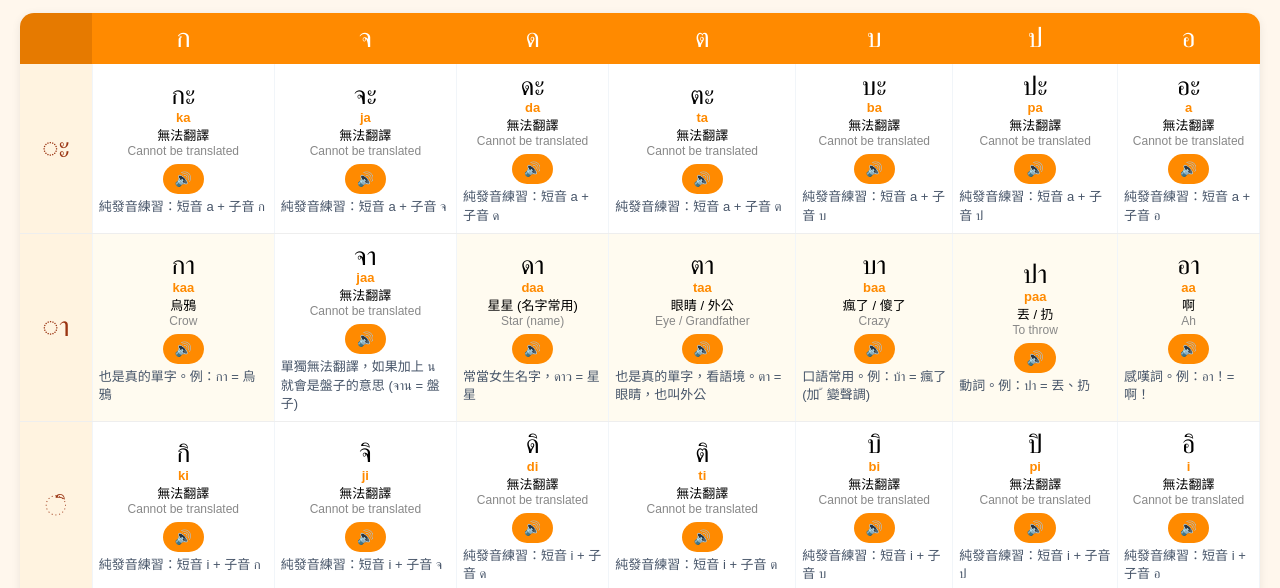
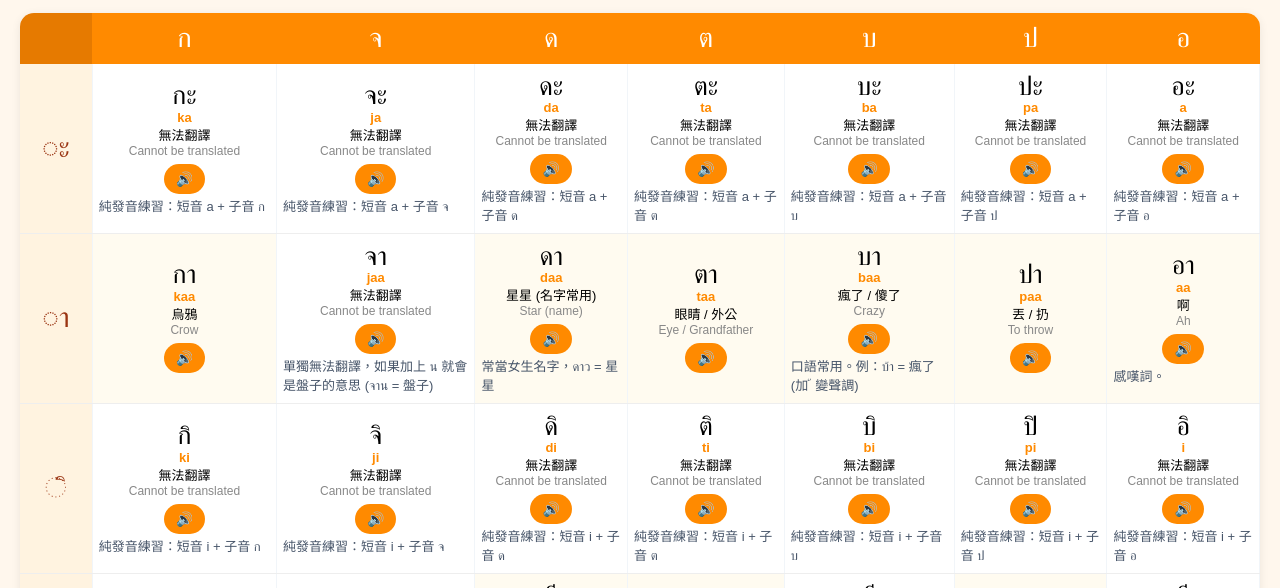
Before and after one commit to Mirien-style/thai-pronunciation, a plain HTML site: page index.html in a window 1280 px wide. Shown: the part 153-741 px from the top of the page. Drawn offline with Linux system fonts and the light colour scheme.

Commit message:
Update index.html

```diff
--- a/index.html
+++ b/index.html
@@ -83,32 +83,31 @@ var vowels = [
   { name: "เ◌า", make: function(c){ return "เ" + c + "า"; }, sound: "ao", descZh: "ao 音", descEn: "AO" }
 ];
 var meaningful = {
-  "กา": { zh: "烏鴉", en: "Crow", remark: "也是真的單字。例：กา = 烏鴉" },
-  "ตา": { zh: "眼睛 / 外公", en: "Eye / Grandfather", remark: "也是真的單字，看語境。ตา = 眼睛，也叫外公" },
+  "กา": { zh: "烏鴉", en: "Crow", remark: "" },
+  "ตา": { zh: "眼睛 / 外公", en: "Eye / Grandfather", remark: "" },
   "จา": { zh: "無法翻譯", en: "Cannot be translated", remark: "單獨無法翻譯，如果加上 น 就會是盤子的意思 (จาน = 盤子)" },
-  "จาน": { zh: "盤子", en: "Plate", remark: "由 จา + น 組成，จาน = 盤子" },
-  "อา": { zh: "啊", en: "Ah", remark: "感嘆詞。例：อา！= 啊！" },
+  "อา": { zh: "啊", en: "Ah", remark: "感嘆詞。" },
   "บา": { zh: "瘋了 / 傻了", en: "Crazy", remark: "口語常用。例：บ้า = 瘋了 (加 ้ 變聲調)" },
-  "ปา": { zh: "丟 / 扔", en: "To throw", remark: "動詞。例：ปา = 丟、扔" },
+  "ปา": { zh: "丟 / 扔", en: "To throw", remark: "" },
   "ดา": { zh: "星星 (名字常用)", en: "Star (name)", remark: "常當女生名字，ดาว = 星星" },
-  "ดี": { zh: "好", en: "Good", remark: "超常用！ดี = 好。例：ดีมาก = 很好" },
-  "ตี": { zh: "打", en: "To hit", remark: "動詞。例：ตี = 打" },
+  "ดี": { zh: "好", en: "Good", remark: "超常用！例：ดีมาก = 很好" },
+  "ตี": { zh: "打", en: "To hit", remark: "" },
   "ปี": { zh: "年", en: "Year", remark: "常用。例：ปีใหม่ = 新年" },
-  "มี": { zh: "有", en: "To have", remark: "超常用！มี = 有" },
+  "มี": { zh: "有", en: "To have", remark: "" },
   "กู": { zh: "我 (粗俗)", en: "I (rude)", remark: "注意：กู 是很粗俗的「我」，不要對長輩用" },
   "จู": { zh: "無法翻譯", en: "Cannot be translated", remark: "單獨較少用，常出現在名字裡" },
-  "ดู": { zh: "看", en: "To look / Watch", remark: "超常用！ดู = 看。例：ดูหนัง = 看電影" },
+  "ดู": { zh: "看", en: "To look / Watch", remark: "超常用！例：ดูหนัง = 看電影" },
   "ตู": { zh: "櫃子 / 你 (粗俗)", en: "Cabinet / You (rude)", remark: "ตู้ = 櫃子，ตู 是粗俗的「你」" },
   "บู": { zh: "無法翻譯", en: "Cannot be translated", remark: "單獨較少用，常見於外來語" },
-  "ปู": { zh: "螃蟹 / 鋪", en: "Crab / To lay", remark: "也是真的單字。ปู = 螃蟹，也指鋪 (鋪床)" },
+  "ปู": { zh: "螃蟹 / 鋪", en: "Crab / To lay", remark: "" },
   "อู": { zh: "無法翻譯", en: "Cannot be translated", remark: "單獨較少用，常出現在 อู่ = 車庫" },
   "เกะ": { zh: "無法翻譯", en: "Cannot be translated", remark: "純發音練習。注意跟 แกะ (羊) 不同" },
   "เก": { zh: "無法翻譯", en: "Cannot be translated", remark: "純發音練習。常出現在 เก๋ = 酷" },
-  "แกะ": { zh: "羊 / 拆開", en: "Sheep / To unwrap", remark: "也是真的單字。แกะ = 羊，也指拆開" },
-  "แก่": { zh: "老", en: "Old", remark: "常用。แก่ = 老。例：แก่แล้ว = 老了" },
+  "แกะ": { zh: "羊 / 拆開", en: "Sheep / To unwrap", remark: "" },
+  "แก่": { zh: "老", en: "Old", remark: "常用。例：แก่แล้ว = 老了" },
   "โกะ": { zh: "無法翻譯", en: "Cannot be translated", remark: "純發音練習" },
   "โก": { zh: "無法翻譯", en: "Cannot be translated", remark: "純發音練習。常出現在 โกหก = 說謊" },
-  "เกาะ": { zh: "島", en: "Island", remark: "也是真的單字。เกาะ = 島。例：เกาะสมุย = 蘇梅島" },
+  "เกาะ": { zh: "島", en: "Island", remark: "เกาะสมุย = 蘇梅島" },
   "กอ": { zh: "叢 / 群", en: "Clump / Group", remark: "例：กอไผ่ = 竹叢" },
   "เกอะ": { zh: "無法翻譯", en: "Cannot be translated", remark: "純發音練習" },
   "เกอ": { zh: "無法翻譯", en: "Cannot be translated", remark: "純發音練習" },
@@ -119,15 +118,15 @@ var meaningful = {
   "กัวะ": { zh: "無法翻譯", en: "Cannot be translated", remark: "純發音練習" },
   "กัว": { zh: "無法翻譯", en: "Cannot be translated", remark: "純發音練習。常出現在 กลัว = 害怕" },
   "ไก": { zh: "無法翻譯", en: "Cannot be translated", remark: "單獨較少用。ไก่ = 雞 (加 ่)" },
-  "ไก่": { zh: "雞", en: "Chicken", remark: "超常用！ไก่ = 雞" },
-  "ใจ": { zh: "心", en: "Heart / Mind", remark: "超常用！ใจ = 心。例：เข้าใจ = 了解" },
+  "ไก่": { zh: "雞", en: "Chicken", remark: "" },
+  "ใจ": { zh: "心", en: "Heart / Mind", remark: "เข้าใจ = 了解" },
   "ได": { zh: "無法翻譯", en: "Cannot be translated", remark: "單獨較少用。ได้ = 可以 / 得到" },
-  "ได้": { zh: "可以 / 得到", en: "Can / To get", remark: "超常用！ได้ = 可以" },
-  "ไต": { zh: "腎 / 滑", en: "Kidney / To slide", remark: "ไต = 腎，也指滑" },
-  "ใบ": { zh: "葉子 / 張", en: "Leaf / Sheet", remark: "常用。ใบ = 葉子，也是量詞" },
-  "ไป": { zh: "去", en: "To go", remark: "超常用！ไป = 去" },
-  "ไอ": { zh: "咳嗽 / 冰", en: "Cough / Ice", remark: "ไอ = 咳嗽，ไอศกรีม = 冰淇淋" },
-  "เกา": { zh: "抓癢", en: "To scratch", remark: "動詞。เกา = 抓癢" }
+  "ได้": { zh: "可以 / 得到", en: "Can / To get", remark: "" },
+  "ไต": { zh: "腎 / 滑", en: "Kidney / To slide", remark: "" },
+  "ใบ": { zh: "葉子 / 張", en: "Leaf / Sheet", remark: "" },
+  "ไป": { zh: "去", en: "To go", remark: "" },
+  "ไอ": { zh: "咳嗽 / 冰", en: "Cough / Ice", remark: "ไอศกรีม = 冰淇淋" },
+  "เกา": { zh: "抓癢", en: "To scratch", remark: "" }
 };
 var words = [];
 consonants.forEach(function(cons) {
```
